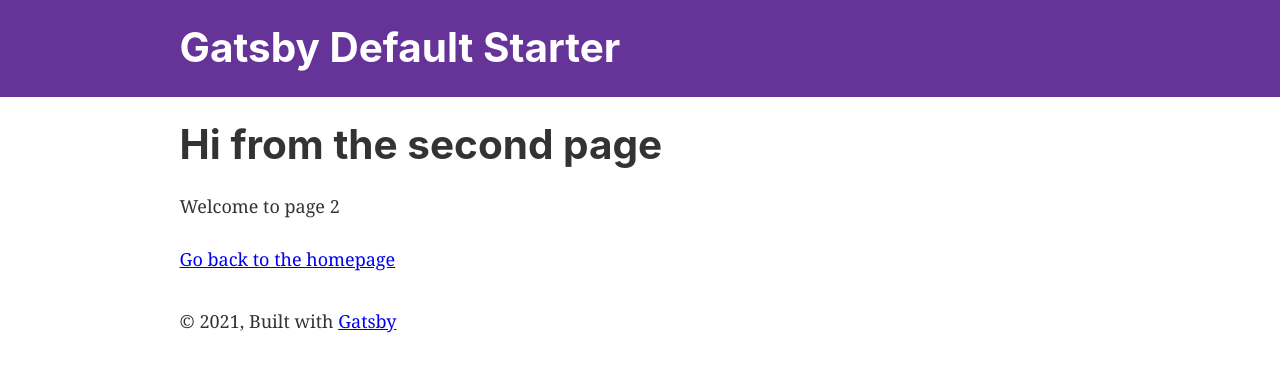
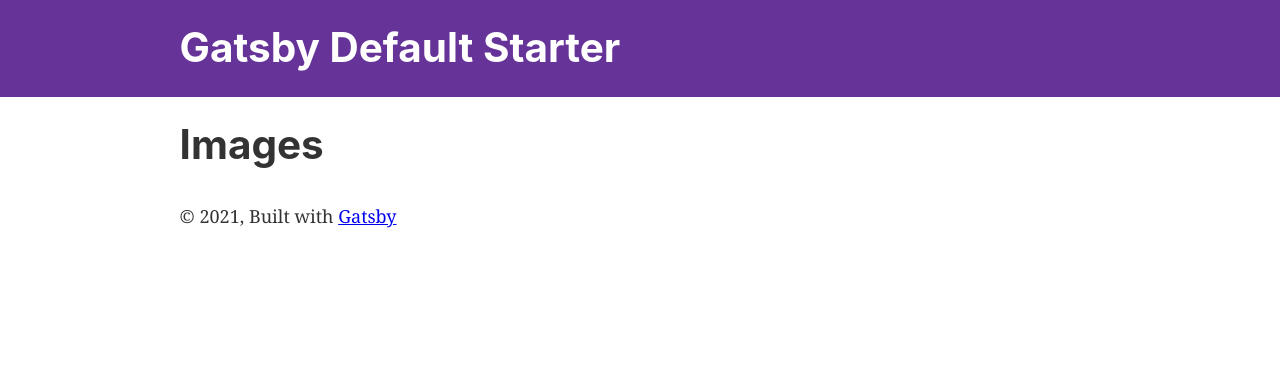
Before and after one commit to sujoyduttajad/Gatsby-Explore, a Gatsby site in the folder my-default-starter/: page /page-2 in a window 1280 px wide. Built offline with nearby package versions, Linux system fonts and the light colour scheme; Gatsby itself is replaced by a stand-in of ours.

Commit message:
Update page-2.js

```diff
--- a/my-default-starter/src/pages/page-2.js
+++ b/my-default-starter/src/pages/page-2.js
@@ -4,13 +4,10 @@ import { Link } from "gatsby"
 import Layout from "../components/layout"
 import Seo from "../components/seo"
 
-const SecondPage = () => (
+const Images = () => (
   <Layout>
-    <Seo title="Page two" />
-    <h1>Hi from the second page</h1>
-    <p>Welcome to page 2</p>
-    <Link to="/">Go back to the homepage</Link>
+    <h1>Images</h1>
   </Layout>
 )
 
-export default SecondPage
+export default Images
```
